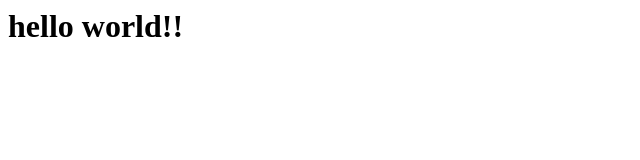
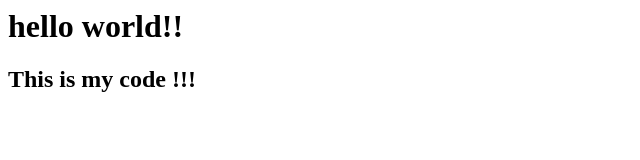
Before and after one commit to theh4cker1769/adsa, a plain HTML site: page index.html in a window 1280 px wide. Shown: the whole page, without its empty margins (0-640 px from the left). Drawn offline with Linux system fonts and the light colour scheme.

Commit message:
THis is my commit msg

```diff
--- a/index.html
+++ b/index.html
@@ -1 +1,2 @@
 <h1>hello world!!</h1>
+<h2>This is my code !!!</h2>
```
